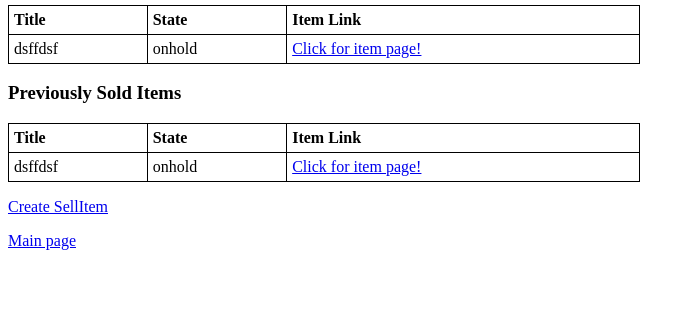
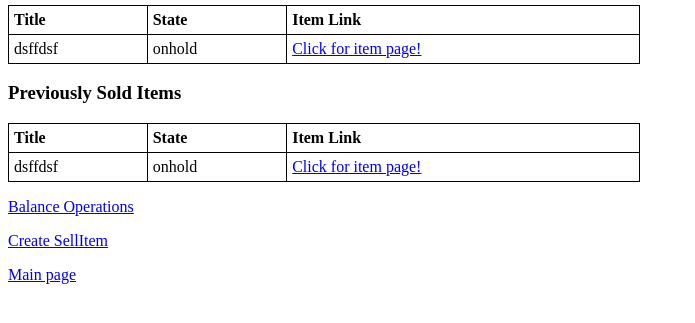
Before and after one commit to gurkankisaoglu/OnlineBiddingSystem, a Django app: template CiftlikBank/ciftlikbank/templates/index.html in a window 1280 px wide. Shown: the part 221-544 px from the top of the page, without its empty margins (0-695 px from the left). Run offline with Django 3.2, Linux system fonts and the light colour scheme; the template is opened without the code that fills it: values that come from a table or form of the project are taken from there, others are empty; data comes from the database, SQL or seed files in the repository; both versions use the stored data as it was after the commit; parts of the project's set-up code (start-up, migrations or seed data) failed here and were passed over.

Commit message:
balance method added

```diff
--- a/CiftlikBank/ciftlikbank/templates/index.html
+++ b/CiftlikBank/ciftlikbank/templates/index.html
@@ -54,6 +54,6 @@
       </tr>
     {% endfor %}
   </table>
-
+  <p><a href="{% url 'balance' %}">Balance Operations</a></p>
   <p><a href="{% url 'sell_item_create' %}">Create SellItem</a></p>
 {% endblock %}
--- a/CiftlikBank/ciftlikbank/urls.py
+++ b/CiftlikBank/ciftlikbank/urls.py
@@ -14,6 +14,6 @@ urlpatterns = [
     url(r'^view/sell_item/(?P<item_id>[0-9]+)', views.sell_item),
     url(r'^view/bid_item/(?P<item_id>[0-9]+)', views.bid_item),
     url(r'^view/delete_item/(?P<item_id>[0-9]+)', views.delete_item),
-
+    path('balance', views.balance, name="user balance operations"),
 
 ]
```
Also changed, not shown: CiftlikBank/ciftlikbank/views.py (+7 -0 lines), CiftlikBank/db.sqlite3.
